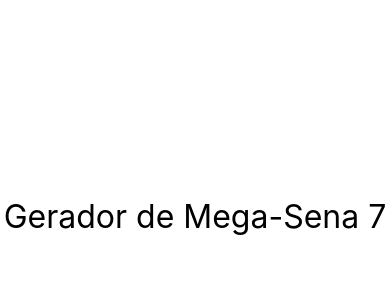
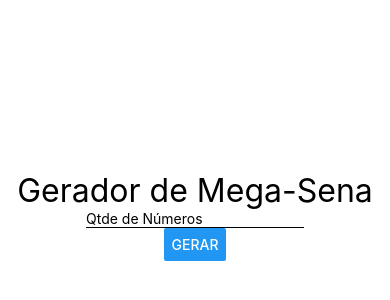
Before and after one commit to vmarinho22/Fundamentos-React-Native, a React Native app: screen / in a window 390 px wide. Shown: the part 206-506 px from the top of the page. Built offline with nearby package versions, Linux system fonts and the light colour scheme.

Commit message:
Componente Mega-sena com programção funcional

```diff
--- a/src/App.js
+++ b/src/App.js
@@ -32,7 +32,7 @@
 export default () => (
     <SafeAreaView style={style.App}>
 
-        <Mega qtdeNumeros={7}/>
+        <Mega />
         {/* <Contador inicial={100} passo={13}/> */}
 
         {/* <Aleatorio min={1} max={60}/>
--- a/src/components/mega/Mega.js
+++ b/src/components/mega/Mega.js
@@ -1,15 +1,53 @@
 import React from 'react'
-import {Text} from 'react-native'
+import {Text, TextInput, Button} from 'react-native'
 import Estilo from '../estilo'
 
 
 export default class Mega extends React.Component {
 
+    state = {
+        qtdeNumeros: this.props.qtdeNumeros,
+        numeros: []
+    }
+
+
+    alterarQtdeNumero = (qtde) => {
+        this.setState({qtdeNumeros: +qtde})
+    }
+
+    gerarNumeroNaoContido = nums =>{
+        const novo = parseInt(Math.random() * 60) + 1
+        return nums.includes(novo) ?  this.gerarNumeroNaoContido(nums) : novo
+    }
+
+    gerarNumeros = () => {
+        const numeros = Array(this.state.qtdeNumeros)
+            .fill()
+            .reduce((n) => [...n, this.gerarNumeroNaoContido(n)], [])
+            .sort((a,b)=> a-b )
+        this.setState({numeros})
+    }
+
     render(){
         return (
-            <Text style={Estilo.txtG}>
-                Gerador de Mega-Sena {this.props.qtdeNumeros}
-            </Text>
+            <React.Fragment>
+                <Text style={Estilo.txtG}>
+                    Gerador de Mega-Sena
+                </Text>
+                <TextInput
+                    keyboardType={'numeric'}
+                    style={{borderBottomWidth:1}}
+                    placeholder= 'Qtde de Números'
+                    onChangeText={this.alterarQtdeNumero}
+                />
+                <Button
+                    title="Gerar"
+                    onPress={this.gerarNumeros}
+                />
+                <Text>
+                    {this.state.numeros.join(',')}
+                </Text>
+            </React.Fragment>
         )
     }
 }
```
